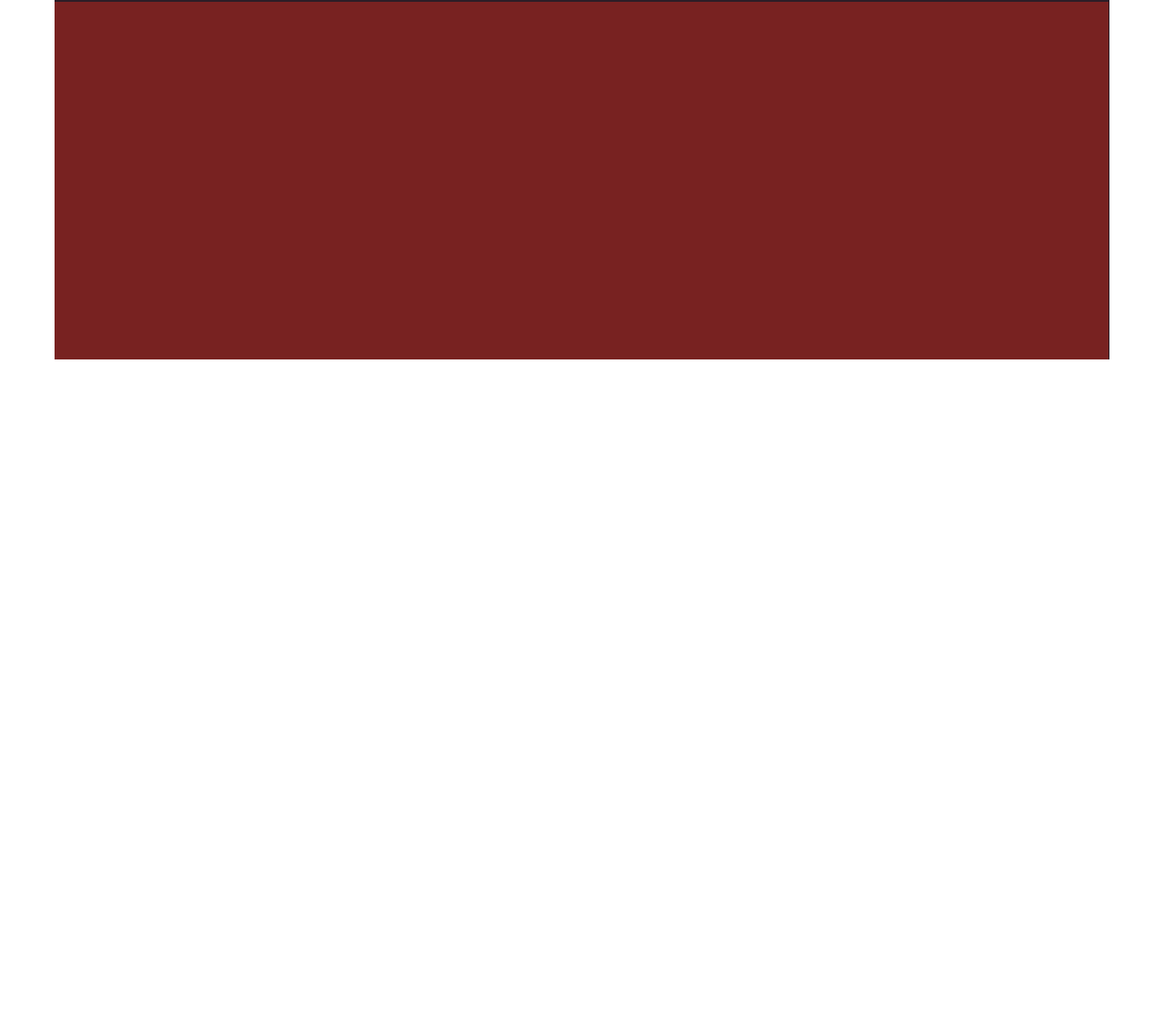
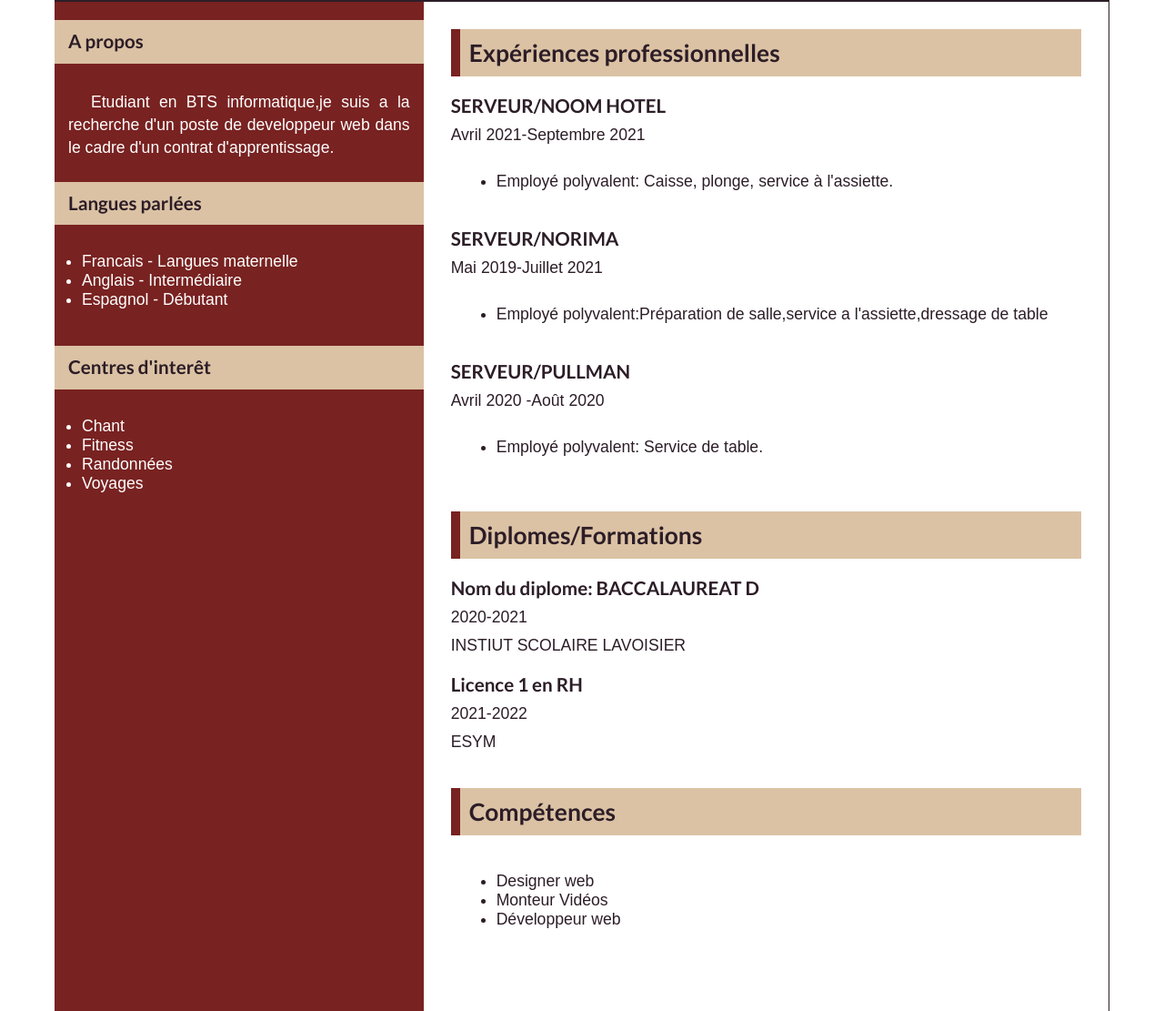
Before and after one commit to sorel20/cv-sorel, a plain HTML site: page index.html in a window 1280 px wide. Shown: the part 405-1516 px from the top of the page at 91% size. Before the commit the page ends 800 px from the top, so only its background shows below. Drawn offline with Linux system fonts and the light colour scheme.

Commit message:
design de la partie content

```diff
--- a/assets/css/styles.css
+++ b/assets/css/styles.css
@@ -116,3 +116,87 @@ h2, h3{
     justify-content: space-around;
     align-items: center;
 }
+
+.container .main {
+    width: 100%;
+    display: flex;
+    /* height: 100vh;
+     min-height: 100vh;*/
+    background-color: var(--dark-red);
+}
+
+
+.container .main .left{
+    width: 35%;
+    margin-top: 10px;
+    /*  min-height: 100vh;
+      height: 100vh;*/
+    display: flex;
+    flex-direction: column;
+    padding-bottom: 20px;
+}
+
+.container .main .left .left_box h3{
+    background-color: var(--orange-variant);
+    padding: 15px;
+    color: var(--rose-varinat);
+    line-height: 1.1rem;
+    margin-top: 10px;
+}
+
+
+.container .main .left .left_box div p{
+    margin-top: 15px;
+    padding: 15px;
+    line-height: 25px;
+    text-indent: 25px;
+    text-align: justify;
+}
+
+.container .main .left .left_box  ul{
+    width: 100%;
+    padding: 30px;
+    color: var(--white);
+}
+
+
+
+
+.container .main .right{
+    width: 65%;
+    min-height: 100%;
+    display: flex;
+    flex-direction: column;
+    background-color: var(--white);
+    color: var(--rose-varinat);
+    padding: 30px;
+}
+
+
+.container .main .right .right_box{
+    margin-bottom: 20px;
+}
+
+.container .main .right .right_box .title{
+    background-color: var(--orange-variant);
+    padding: 10px;
+    border-left: 10px solid var(--dark-red);
+    margin-bottom: 20px;
+}
+
+.container .main .right .right_box .box_content{
+    margin-bottom: 20px;
+}
+
+.container .main .right .right_box .box_content .intitule,
+.container .main .right .right_box .box_content .date {
+    font-size: 1.1rem;
+    color: var(--rose-varinat);
+    margin-bottom: 10px;
+}
+
+.container .main .right .right_box .box_content .list {
+    padding: 20px;
+    margin-left: 30px;
+
+}
--- a/index.html
+++ b/index.html
@@ -38,6 +38,108 @@
         </div>
 
 
+        <div class="main">
+
+            <div class="left">
+
+                <div class="left_box">
+
+                    <h3>A propos</h3>
+
+                    <div>
+                        <p>
+                            Etudiant en BTS informatique,je suis a la recherche d'un poste de developpeur web dans le cadre d'un contrat d'apprentissage.
+                        </p>
+                    </div>
+
+                </div>
+
+
+                <div class="left_box">
+
+                    <h3>Langues parlées</h3>
+                    <ul>
+                        <li>Francais - Langues maternelle</li>
+                        <li>Anglais - Intermédiaire</li>
+                        <li>Espagnol - Débutant</li>
+                    </ul>
+
+                </div>
+
+                <div class="left_box">
+                    <h3 class="about">Centres d'interêt</h3>
+                    <ul>
+                        <li>Chant</li>
+                        <li>Fitness</li>
+                        <li>Randonnées</li>
+                        <li>Voyages</li>
+                    </ul>
+                </div>
+
+            </div>
+
+            <div class="right">
+
+                <div class="right_box">
+                    <div class="title"><h2>Expériences professionnelles</h2></div>
+                    <div class="box_content">
+                        <div class="intitule"><h3>SERVEUR/NOOM HOTEL</h3></div>
+                        <div class="date">Avril 2021-Septembre 2021</div>
+                        <ul class="list">
+                            <li><span>Employé polyvalent: Caisse, plonge, service à l'assiette.</span></li>
+                        </ul>
+                    </div>
+                    <div class="box_content">
+                        <div class="intitule"><h3>SERVEUR/NORIMA</h3></div>
+                        <div class="date">Mai 2019-Juillet 2021 </div>
+                        <ul class="list">
+                            <li><span>Employé polyvalent:Préparation de salle,service a l'assiette,dressage de table</span></li>
+                        </ul>
+                    </div>
+
+                    <div class="box_content">
+                        <div class="intitule"><h3>SERVEUR/PULLMAN</h3></div>
+                        <div class="date">Avril 2020 -Août 2020 </div>
+                        <ul class="list">
+                            <li><span>Employé polyvalent: Service de table.</span></li>
+                        </ul>
+                    </div>
+
+                </div>
+
+                <div class="right_box ">
+                    <div class="title"><h2>Diplomes/Formations </h2></div>
+                    <div class="box_content">
+                        <div class="intitule"><h3>Nom du diplome: BACCALAUREAT D</h3></div>
+                        <div class="date">2020-2021 </div>
+                        <div class="intitule"><p> INSTIUT SCOLAIRE LAVOISIER</p></div>
+                    </div>
+
+                    <div class="box_content">
+                        <div class="intitule"><h3>Licence 1 en RH</h3></div>
+                        <div class="date">2021-2022 </div>
+                        <div class="intitule"><p>ESYM</p></div>
+                    </div>
+                </div>
+
+                <div class="right_box">
+                    <div class="title"><h2>Compétences </h2></div>
+                    <div class="box_content">
+                        <ul class="list">
+                            <li>Designer web</li>
+                            <li>Monteur Vidéos</li>
+                            <li>Développeur web</li>
+                        </ul>
+                    </div>
+
+
+                </div>
+            </div>
+
+
+        </div>
+
+
     </div>
 
 </body>
```
